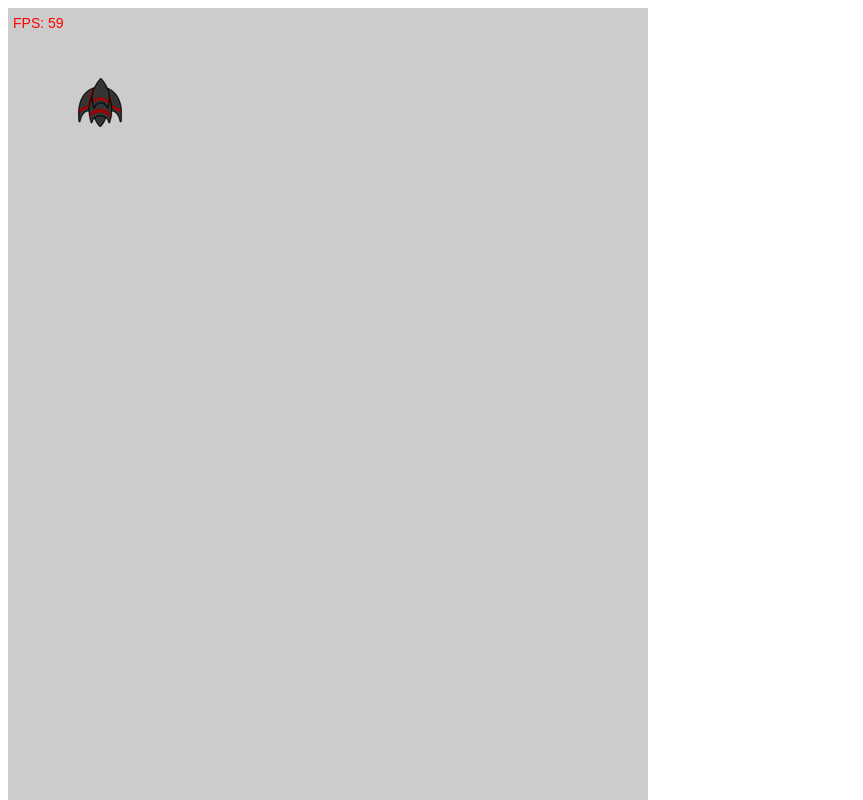
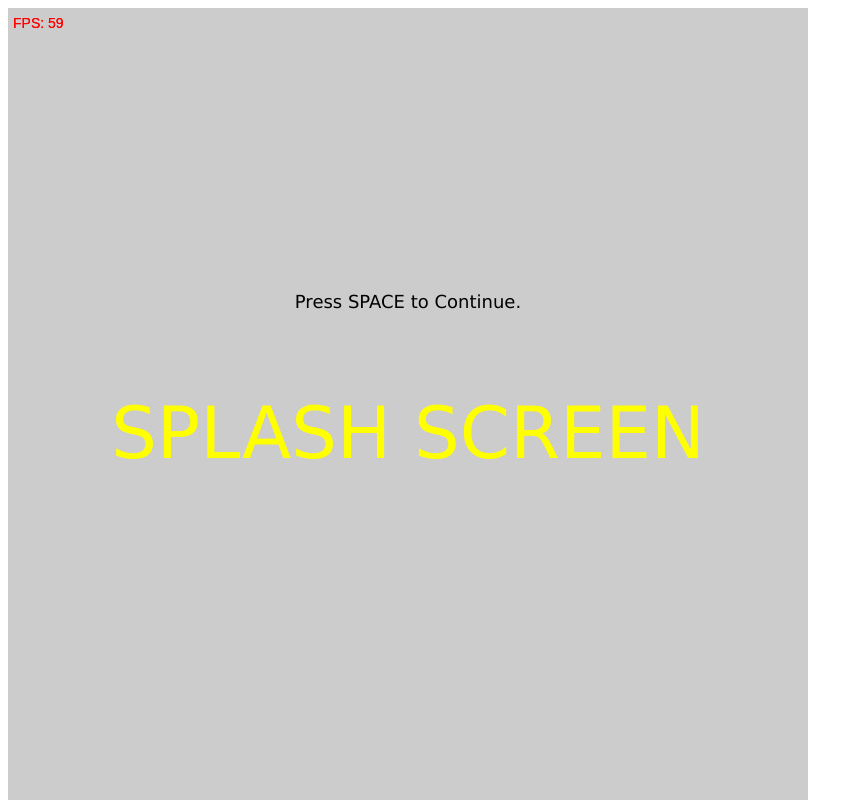
Before and after one commit to Aaeeschylus/Aliens-Vs-Humans, a plain HTML site: page index.html in a window 1280 px wide. Shown: the top 800 px of the page, without its empty margins (0-863 px from the left). Drawn offline with Linux system fonts and the light colour scheme.

Commit message:
Added Movement

```diff
--- /dev/null
+++ b/GameLevel1.js
@@ -0,0 +1,26 @@
+
+var GameLevel1 = function()
+{
+	this.prototype = BaseState;
+}
+
+GameLevel1.prototype.load = function()
+{
+	this.delay = 2;
+}
+
+GameLevel1.prototype.unload = function()
+{
+}
+
+GameLevel1.prototype.update = function(dt)
+{
+
+
+	player.update();
+}
+
+GameLevel1.prototype.draw = function()
+{
+	player.draw();
+}
--- /dev/null
+++ b/basestate.js
@@ -0,0 +1,20 @@
+
+var BaseState = function()
+{
+}
+
+BaseState.prototype.load = function()
+{
+}
+
+BaseState.prototype.unload = function()
+{
+}
+
+BaseState.prototype.update = function(dt)
+{
+}
+
+BaseState.prototype.draw = function()
+{
+}
--- a/gamestates.js
+++ /dev/null
@@ -1,7 +0,0 @@
-var STATE_SPLASH = 0;
-var STATE_GAME = 1;
-var STATE_DEATH = 2;
-var STATE_GAMEOVER = 3;
-var STATE_VICTORY = 4;
-
-var gameState = STATE_SPLASH;
--- a/index.html
+++ b/index.html
@@ -1,12 +1,15 @@
 <html>
   <body>
-    <canvas id="gameCanvas" width="640" height="980">
+    <canvas id="gameCanvas" width="800" height="900">
           This text is displayed if your browser does not support HTML5.
     </canvas>
 	<script src="keyboard.js"></script>
 	<script src="howler.js"></script>
-	<script src="gamestates.js"></script>
 	<script src="vector2.js"></script>
+	<script src="GameLevel1.js"></script>
+	<script src="splashState.js"></script>
+	<script src="statemanager.js"></script>
+	<script src="basestate.js"></script>
 	<script src="sprite.js"></script>
 	<script src="player.js"></script>
     <script src="main.js"></script>
--- a/main.js
+++ b/main.js
@@ -7,8 +7,7 @@ var endFrameMillis = Date.now();
 // This function will return the time in seconds since the function
 // was last called
 // You should only call this function once per frame
-function getDeltaTime()
-{
+function getDeltaTime() {
 	endFrameMillis = startFrameMillis;
 	startFrameMillis = Date.now();
 
@@ -35,11 +34,24 @@ var SCREEN_HEIGHT = canvas.height;
 var player = new Player();
 var keyboard = new Keyboard();
 
+//intersection function
+function intersects(x1, y1, w1, h1, x2, y2, w2, h2)
+{
+	if(y2 + h2 < y1 ||
+		x2 + w2 < x1 ||
+		x2 > x1 + w1 ||
+		y2> y1 + h1)
+	{
+		return false;
+	}
+	return true;
+}
 
-
-
-
-
+//random number function. Call with rand(lowest, highest)
+function rand(floor, ceil)
+{
+	return Math.floor( (Math.random()* (ceil-floor)) +floor);
+}
 
 // some variables to calculate the Frames Per Second (FPS - this tells use
 // how fast our game is running, and allows us to make the game run at a
@@ -48,18 +60,26 @@ var fps = 0;
 var fpsCount = 0;
 var fpsTime = 0;
 
+var PLAYER_SPEED = 4;
 
-function run()
-{
+var DEBUG = 1;		// set to 0 to turn off drawing debug information
+
+var stateManager = new StateManager();
+
+stateManager.pushState( new SplashState() );
+
+function run() {
 	context.fillStyle = "#ccc";
 	context.fillRect(0, 0, canvas.width, canvas.height);
 
 	var deltaTime = getDeltaTime();
 
-	player.update(deltaTime);
-	player.draw();
+	stateManager.update(deltaTime);
 
+	stateManager.draw();
 
+	if(DEBUG == 1)
+	{
 			// update the frame counter
 		fpsTime += deltaTime;
 		fpsCount++;
@@ -76,6 +96,11 @@ function run()
 		context.fillText("FPS: " + fps, 5, 20, 100);
 	}
 
+	// draw the FPS
+	context.fillStyle = "#f00";
+	context.font = "14px Arial";
+	context.fillText("FPS: " + fps, 5, 20, 100);
+}
 
 //-------------------- Don't modify anything below here
 
@@ -84,14 +109,20 @@ function run()
 // We have a some options to fall back on in case the browser doesn't support our preferred method.
 (function() {
 		var onEachFrame;
-  if (window.requestAnimationFrame) {
+		if(window.requestAnimationFrame) {
 			onEachFrame = function(cb) {
-      var _cb = function() { cb(); window.requestAnimationFrame(_cb); }
+				var _cb = function() {
+					cb();
+					window.requestAnimationFrame(_cb);
+				}
 				_cb();
 			};
-  } else if (window.mozRequestAnimationFrame) {
+		} else if(window.mozRequestAnimationFrame) {
 			onEachFrame = function(cb) {
-      var _cb = function() { cb(); window.mozRequestAnimationFrame(_cb); }
+				var _cb = function() {
+					cb();
+					window.mozRequestAnimationFrame(_cb);
+				}
 				_cb();
 			};
 		} else {
--- a/player.js
+++ b/player.js
@@ -7,52 +7,48 @@ var Player = function() {
 	this.images[1].src = "ship02.png"
 	this.images[2] = new Image();
 	this.images[2].src = "ship03.png"
-	this.images[3] = new Image();
-	this.images[3].src = "ship04.png"
-	this.images[4] = new Image();
-	this.images[4].src = "ship05.png"
-	this.images[5] = new Image();
-	this.images[5].src = "ship06.png"
-	this.images[6] = new Image();
-	this.images[6].src = "ship07.png"
-	this.images[7] = new Image();
-	this.images[7].src = "ship08.png"
-	this.images[8] = new Image();
-	this.images[8].src = "ship09.png"
-	this.images[9] = new Image();
-	this.images[9].src = "ship10.png";
 
 	this.upgradeLevel = 0;
 
 	this.position = new Vector2();
-	this.position.set( 70, 70 );
+	this.position.set( SCREEN_WIDTH/2, SCREEN_HEIGHT - 100 );
 	this.width = 44;
 	this.height = 49;
-	this.velocity = new Vector2();
 	this.cooldownTimer = 0;
 };
 
 Player.prototype.update = function(deltaTime)
 {
-	if(keyboard.isKeyDown(keyboard.KEY_RIGHT) == true)
-	{
-		if(this.upgradeLevel != 9)
+	if(keyboard.isKeyDown(keyboard.KEY_LEFT) == true) {
+		if(this.position.x >= 40)
 		{
-		this.upgradeLevel += 1;
+			this.position.x -= 6;
 		}
 	}
-	else if(keyboard.isKeyDown(keyboard.KEY_LEFT) == true)
-	{
-		if(this.upgradeLevel != 0)
+	if(keyboard.isKeyDown(keyboard.KEY_RIGHT) == true) {
+		if(this.position.x <= (SCREEN_WIDTH - 40))
 		{
-		this.upgradeLevel -= 1;
+			this.position.x += 6;
 		}
 	}
+	if(keyboard.isKeyDown(keyboard.KEY_UP) == true) {
+		if(this.position.y >= 40)
+		{
+			this.position.y -= 6;
+		}
+	}
+	if(keyboard.isKeyDown(keyboard.KEY_DOWN) == true) {
+		if(this.position.y <= (SCREEN_HEIGHT - 40))
+		{
+			this.position.y += 6;
+		}
+	}
+
 
 }
 
 
 Player.prototype.draw = function()
 {
-	context.drawImage(this.images[this.upgradeLevel], this.position.x, this.position.y);
+	context.drawImage(this.images[this.upgradeLevel], this.position.x-(this.width/2), this.position.y-(this.height/2));
 }
--- /dev/null
+++ b/splashState.js
@@ -0,0 +1,34 @@
+
+var SplashState = function()
+{
+	this.prototype = BaseState;
+}
+
+SplashState.prototype.load = function()
+{
+}
+
+SplashState.prototype.unload = function()
+{
+}
+
+SplashState.prototype.update = function(dt)
+{
+	if( keyboard.isKeyDown( keyboard.KEY_SPACE ) == true )
+	{
+		stateManager.switchState( new GameLevel1() );
+	}
+}
+
+SplashState.prototype.draw = function()
+{
+	context.font="72px Verdana";
+	context.fillStyle = "#FF0";
+	var width =  context.measureText("SPLASH SCREEN").width;
+	context.fillText("SPLASH SCREEN", SCREEN_WIDTH/2 - width/2, SCREEN_HEIGHT/2);
+
+	context.font="18px Verdana";
+	context.fillStyle = "#000";
+	width =  context.measureText("Press SPACE to Continue.").width;
+	context.fillText("Press SPACE to Continue.", SCREEN_WIDTH/2 - width/2, 300);
+}
--- /dev/null
+++ b/statemanager.js
@@ -0,0 +1,35 @@
+
+var StateManager = function()
+{
+	this.states = [];
+}
+
+StateManager.prototype.pushState = function(state)
+{
+	state.load();
+	this.states.push(state);
+}
+
+StateManager.prototype.switchState = function(state)
+{
+	this.states[ this.states.length - 1 ].unload();
+	this.states.pop();
+	state.load();
+	this.states.push(state);
+}
+
+StateManager.prototype.popState = function()
+{
+	this.states[ this.states.length - 1 ].unload();
+	this.states.pop();
+}
+
+StateManager.prototype.update = function(dt)
+{
+	this.states[ this.states.length - 1 ].update(dt);
+}
+
+StateManager.prototype.draw = function()
+{
+	this.states[ this.states.length - 1 ].draw();
+}
```
Lines whose indentation alone changed are shown as unchanged.
